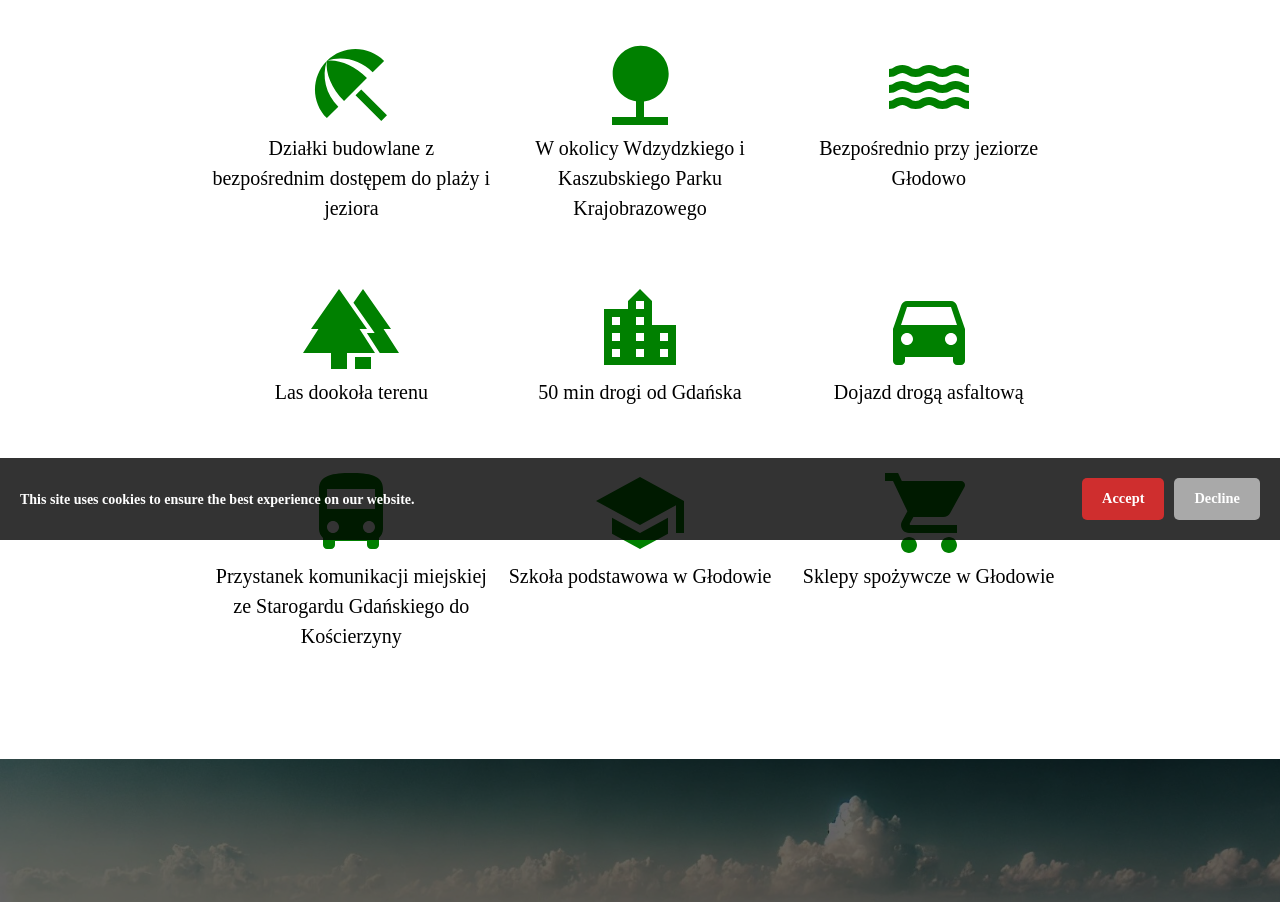
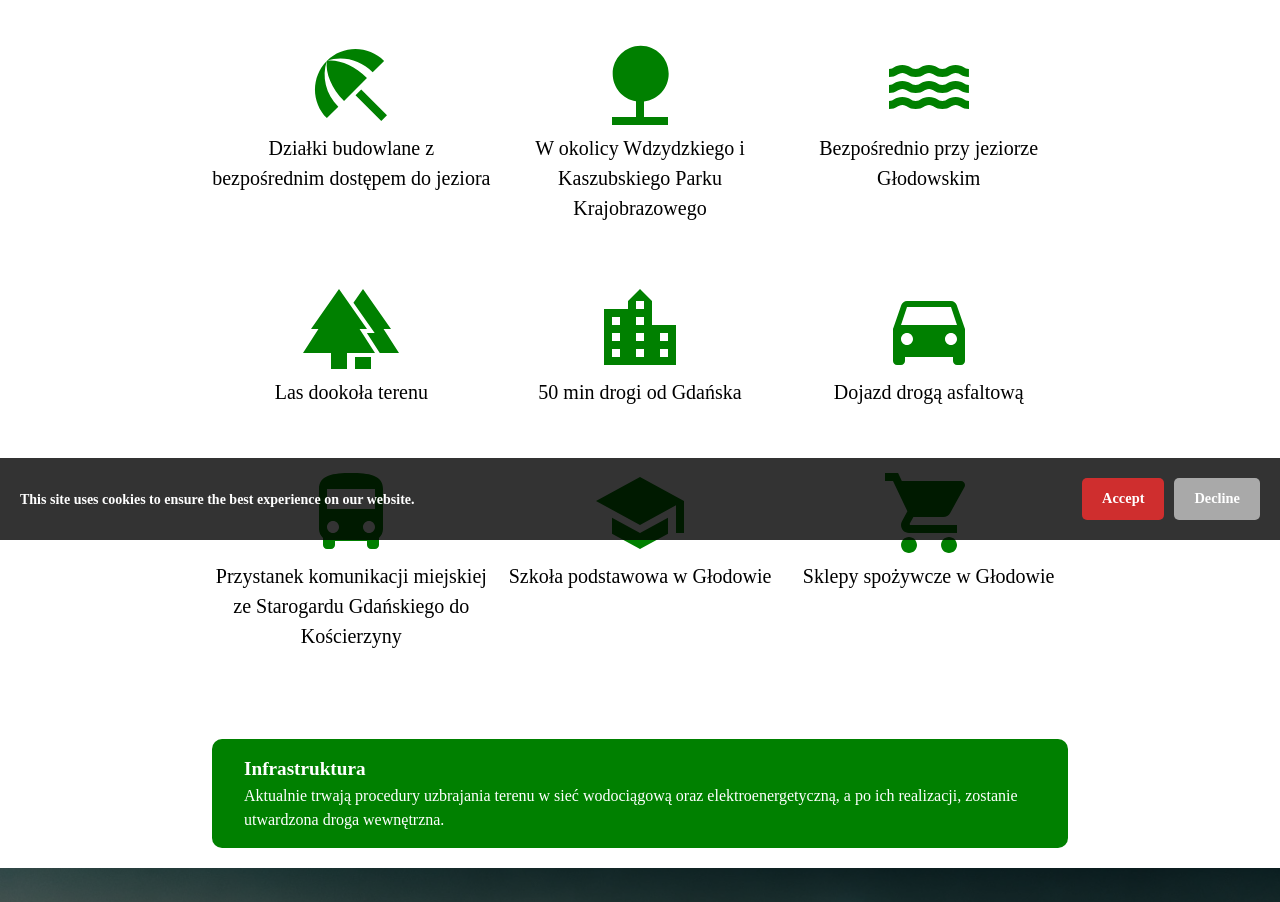
Before and after one commit to mateuszstaszkow/ganc_glodowo, a React (Create React App) app: page /about in a window 1280 px wide. Shown: the part 260-1162 px from the top of the page. Built offline with nearby package versions, Linux system fonts and the light colour scheme.

Commit message:
add notification

```diff
--- a/src/components/Information/Information.scss
+++ b/src/components/Information/Information.scss
@@ -15,3 +15,22 @@
     font-weight: normal;
   }
 }
+
+.notification {
+  background-color: $color-accent;
+  border-radius: 10px;
+  color: $color-accent-text;
+  padding: 1rem 2rem;
+  text-align: left;
+  width: 100%;
+
+  h3,
+  p {
+    margin: 0;
+  }
+
+  p {
+    font-size: 1rem;
+    font-weight: 100;
+  }
+}
--- a/src/components/Information/Information.tsx
+++ b/src/components/Information/Information.tsx
@@ -65,6 +65,11 @@ function Information() {
                     </div>
                   </div>
                 </div>
+
+                <div className="notification">
+                  <h3>{t('information_notification_title')}</h3>
+                  <p>{t('information_notification_message')}</p>
+                </div>
               </div>
             </motion.div>
         </Element>
--- a/src/locales/pl/translation.json
+++ b/src/locales/pl/translation.json
@@ -1,14 +1,16 @@
 {
   "information": "Informacje",
-  "information_element1": "Działki budowlane z bezpośrednim dostępem do plaży i jeziora",
+  "information_element1": "Działki budowlane z bezpośrednim dostępem do jeziora",
   "information_element2": "W okolicy Wdzydzkiego i Kaszubskiego Parku Krajobrazowego",
-  "information_element3": "Bezpośrednio przy jeziorze Głodowo",
+  "information_element3": "Bezpośrednio przy jeziorze Głodowskim",
   "information_element4": "Las dookoła terenu",
   "information_element5": "50 min drogi od Gdańska",
   "information_element6": "Dojazd drogą asfaltową",
   "information_element7": "Przystanek komunikacji miejskiej ze Starogardu Gdańskiego do Kościerzyny",
   "information_element8": "Szkoła podstawowa w Głodowie",
   "information_element9": "Sklepy spożywcze w Głodowie",
+  "information_notification_title": "Infrastruktura",
+  "information_notification_message": "Aktualnie trwają procedury uzbrajania terenu w sieć wodociągową oraz elektroenergetyczną, a po ich realizacji, zostanie utwardzona droga wewnętrzna.",
   "information_subtitle": "Sprawdź zalety działek",
   "information_title": "Zamieszkaj tak, jak lubisz",
   "offer": "Oferta",
```
Lines whose indentation alone changed are shown as unchanged.
